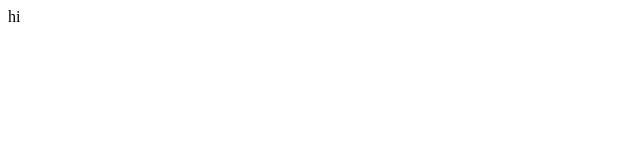
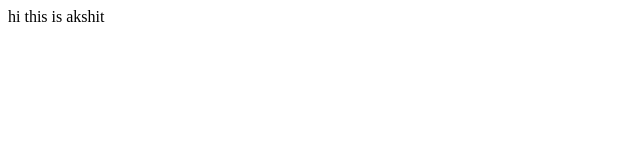
Before and after one commit to akshitgupta29/GitTest, a plain HTML site: page index.html in a window 1280 px wide. Shown: the whole page, without its empty margins (0-640 px from the left). Drawn offline with Linux system fonts and the light colour scheme.

Commit message:
next edit

```diff
--- a/index.html
+++ b/index.html
@@ -4,5 +4,6 @@
     </head>
     <body>
         hi
+        this is akshit
         </body>
 </html>
```
